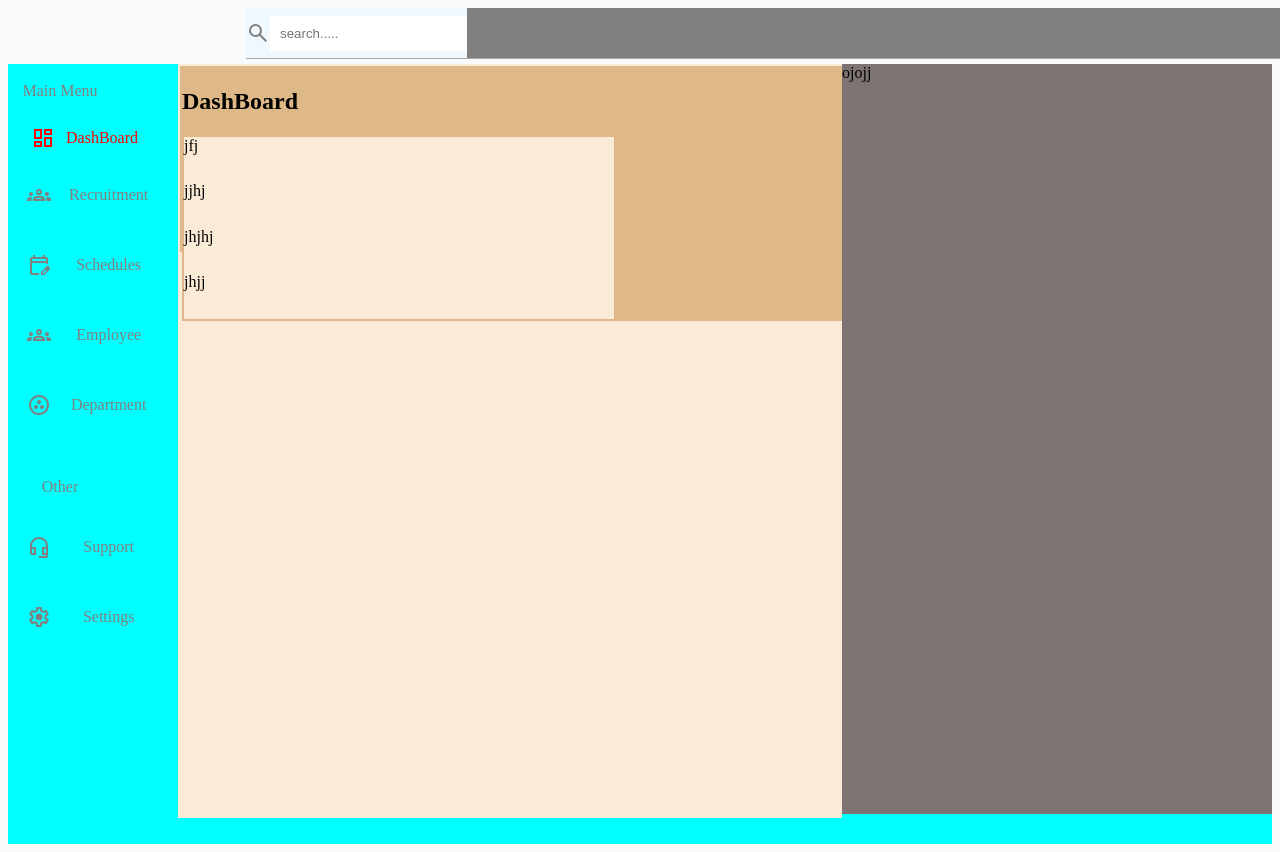
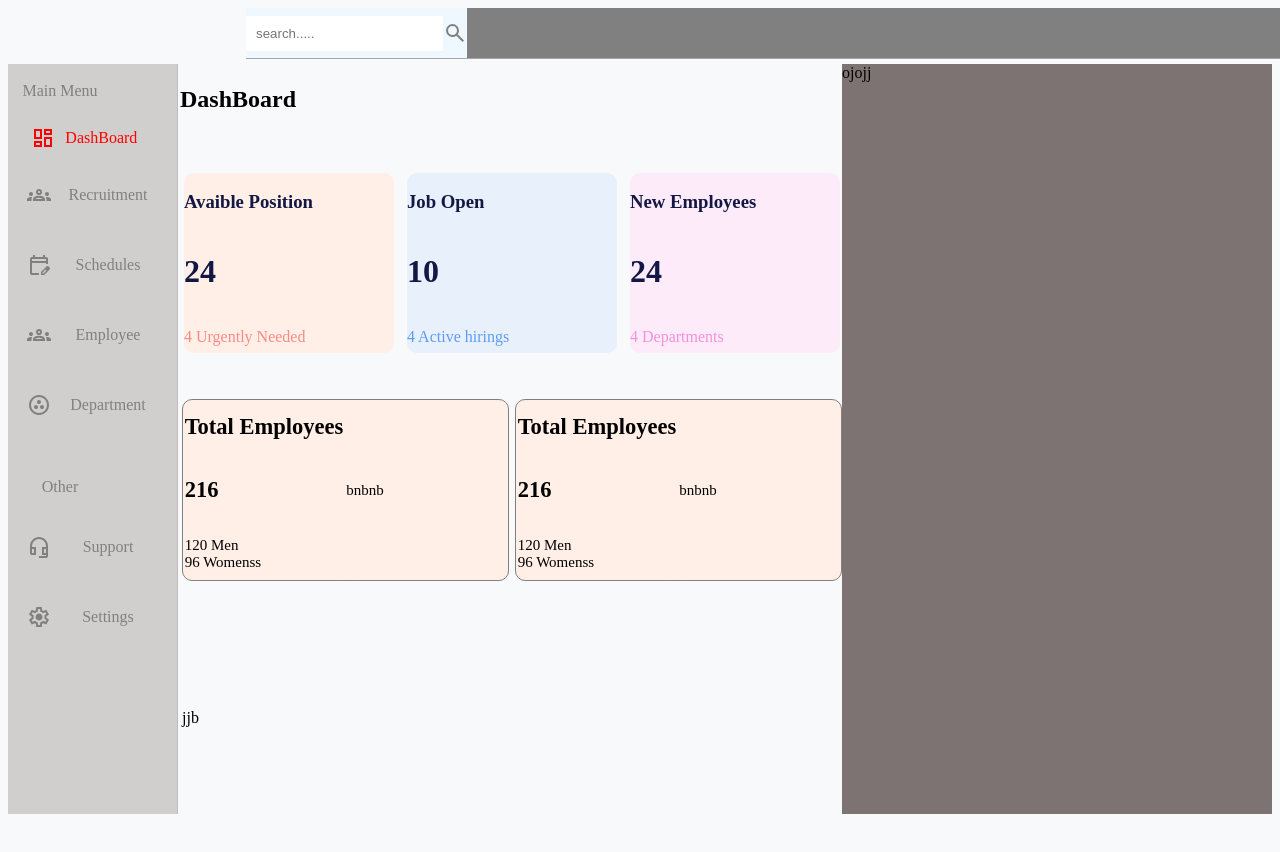
Before and after one commit to Kwagei/dashboards-v2-connieyeeson, a plain HTML site: page index.html in a window 1280 px wide. Shown: the top 852 px of the page. Drawn offline with Linux system fonts and the light colour scheme.

Commit message:
the web icons

```diff
--- a/index.html
+++ b/index.html
@@ -13,12 +13,14 @@
         <div class="searchBar">
 
             <span class="inputBar">
+                <input type="search" placeholder="search.....">
                 <svg xmlns="http://www.w3.org/2000/svg" height="24" viewBox="0 -960 960 960" width="24"><path d="M784-120 532-372q-30 24-69 38t-83 14q-109 0-184.5-75.5T120-580q0-109 75.5-184.5T380-840q109 0 184.5 75.5T640-580q0 44-14 83t-38 69l252 252-56 56ZM380-400q75 0 127.5-52.5T560-580q0-75-52.5-127.5T380-760q-75 0-127.5 52.5T200-580q0 75 52.5 127.5T380-400Z"/></svg>
-                <input type="search" placeholder="search.....">
+
             </span>
 
             <span>
                 <svg xmlns="http://www.w3.org/2000/svg" height="24" viewBox="0 -960 960 960" width="24"><path d="M160-200v-80h80v-280q0-83 50-147.5T420-792v-28q0-25 17.5-42.5T480-880q25 0 42.5 17.5T540-820v28q80 20 130 84.5T720-560v280h80v80H160Zm320-300Zm0 420q-33 0-56.5-23.5T400-160h160q0 33-23.5 56.5T480-80ZM320-280h320v-280q0-66-47-113t-113-47q-66 0-113 47t-47 113v280Z"/></svg>
+
             </span>
         </div>
 
@@ -75,15 +77,54 @@
         <div class="childSection">
 
                 <div class="chlidDiv1">
+                    <h2>DashBoard</h2>
                     <div>
-                       <h2>DashBoard</h2>
                        <div>
-                        <span>jfj</span>
-                        <span>jjhj</span>
-                        <span>jhjhj</span>
-                        <span>jhjj</span>
+                        <span id="colorPink">
+                            <h3>Avaible Position</h3>
+                            <h1>24</h1>
+                            <p> 4 Urgently Needed </p>
+
+                        </span>
+                        <span id="colorGreen">
+
+                            <h3> Job Open</h3>
+                            <h1>10</h1>
+                            <p>4 Active hirings</p>
+
+                        </span>
+                        <span id="colorPurple">
+                            <h3>
+                              New Employees
+                            </h3>
+                            <h1>
+                                24
+                            </h1>
+                            <p>4 Departments</p>
+                        </span>
                        </div>
                     </div>
+                    <div class="dataDiv">
+                        <span>
+
+                            <span>
+                                <h2> Total Employees</h2>
+                                <h2> 216</h2>
+                                <p>120 Men <br> 96 Womenss</p>
+                            </span>
+                            <span>bnbnb</span>
+                        </span>
+                        <span>
+
+                            <span>
+                                <h2> Total Employees</h2>
+                                <h2> 216</h2>
+                                <p>120 Men <br> 96 Womenss</p>
+                            </span>
+                            <span>bnbnb</span>
+                        </span>
+                    </div>
+                    <div>jjb</div>
 
                 </div>
                 <span>
--- a/style.css
+++ b/style.css
@@ -62,7 +62,7 @@ body {
     display: flex;
     justify-content: space-between;
     margin-top: 5px;
-    background-color: aqua;
+    /* background-color: aqua; */
 
 }
 
@@ -74,6 +74,8 @@ body {
     flex-direction:column;
     justify-content: space-between;
     margin-bottom: 30px;
+    border-right: 1px solid rgb(195, 187, 187);
+    background-color: #d1cece;
 
 
 }
@@ -125,14 +127,12 @@ body {
     display: flex;
     flex-direction:row;
     justify-content: space-between;
-    background-color: aqua;
 
 }
 
 
 .childSection div {
 
-    background-color: antiquewhite;
     height: 290px;
     display: flex;
     flex-direction: column;
@@ -146,21 +146,56 @@ body {
 
 .childSection div div {
 
-    background-color: burlywood;
-    height: 182px;
+    /* background-color: burlywood; */
+    height: 192px;
     display: flex;
-    flex-direction: column;
+    flex-direction: row;
+    align-items: center;
 }
 
 .childSection div div span {
 
     display: flex;
-    flex-direction:row;
+    flex-direction:column;
     background-color: antiquewhite;
-
+    width: 210px;
+    height: 180px;
+    justify-content: space-evenly;
+    border-radius: 10px;
 
 }
 
+.childSection div div span h3 {
+
+    color: #121843;
+}
+
+.childSection div div span h1 {
+
+    color: #121843;
+}
+
+
+
+
+ .childSection #colorPink {
+
+    background-color:#ffefe7;
+    color:#ff8a87 ;
+
+}
+
+.childSection #colorGreen {
+
+    background-color: #e8f0fb;
+    color: #5d9cf2;
+}
+
+.childSection #colorPurple {
+
+    background-color: #fdebf9;
+    color: #f391dd;
+}
 
 .childSection span{
 
@@ -169,3 +204,26 @@ body {
     height: 750px;
 
 }
+
+.childSection div .dataDiv span {
+
+    background-color: #ffefe7;
+    width: 325px;
+    display: flex;
+    flex-direction: row;
+    justify-content: space-evenly;
+    border: 1px solid grey;
+
+}
+
+.childSection div .dataDiv span span {
+
+    /* background-color: #121843; */
+    width: 160px;
+    font-size: 15px;
+    display: flex;
+    flex-direction: column;
+    justify-content: center;
+    align-items: ;
+    border: none;
+}
```
